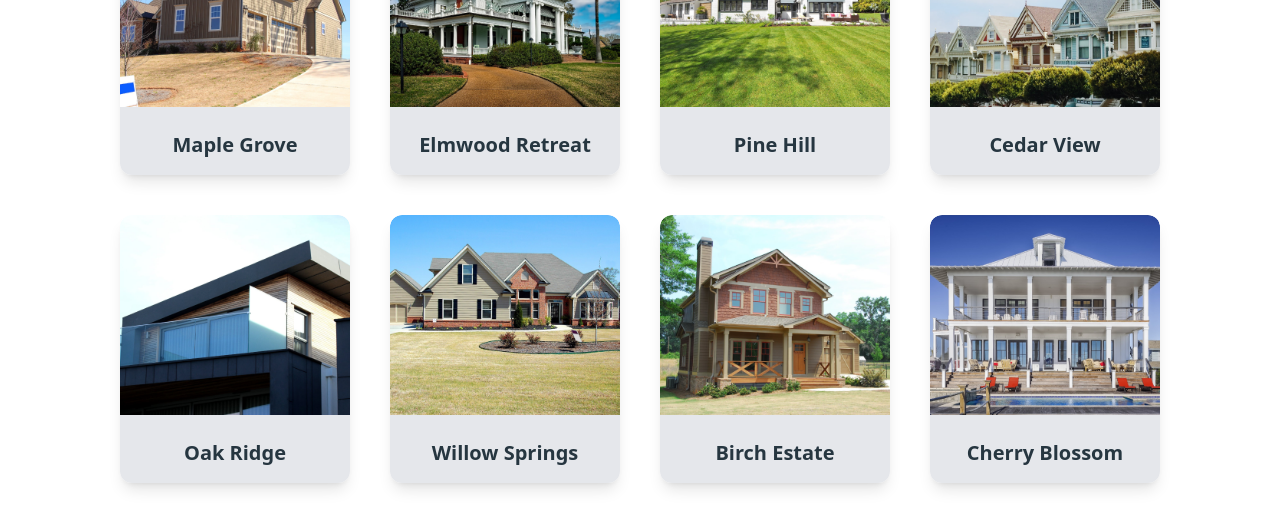
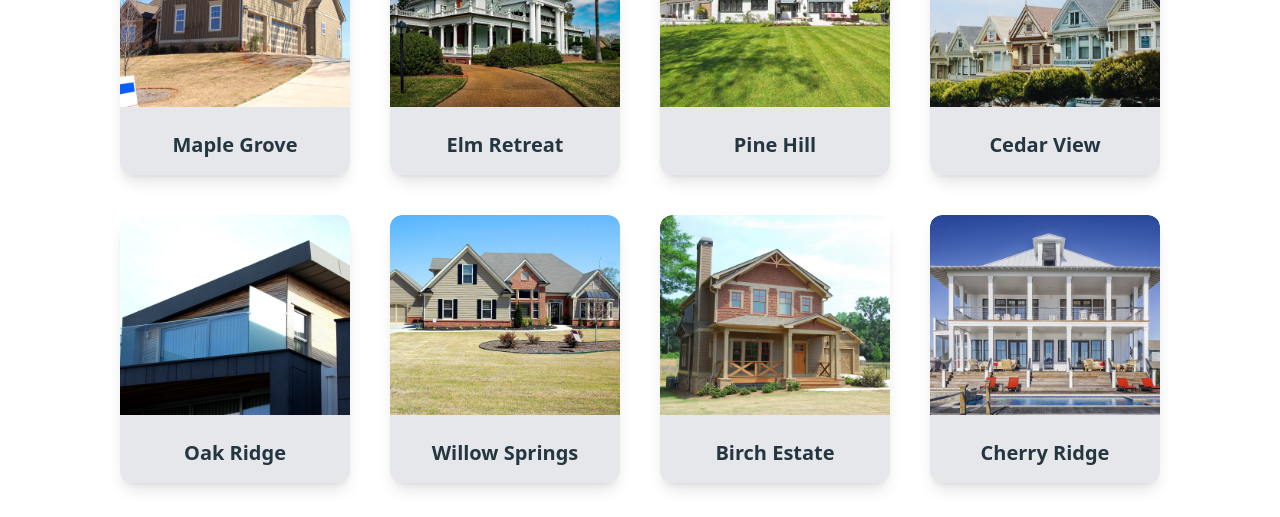
Before and after one commit to ahmedmohamed641/Construction-landing-page, a Next.js app: page /projects in a window 1280 px wide. Shown: the part 900-1417 px from the top of the page. Built offline with nearby package versions, Linux system fonts and the light colour scheme.

Commit message:
fixed wrong text

```diff
--- a/components/ProjectsCards/ProjectsCards.jsx
+++ b/components/ProjectsCards/ProjectsCards.jsx
@@ -44,7 +44,7 @@ const ProjectsCards = () => {
           </figure>
           <div className="flex flex-col gap-4 pt-6 bg-gray-200 p-4">
             <h3 className="text-navy  xs:text-md md:text-xl capitalize font-semibold transition-colors duration-300 hover:text-blue-600">
-              Elmwood Retreat
+              Elm Retreat
             </h3>
           </div>
         </section>
@@ -148,7 +148,7 @@ const ProjectsCards = () => {
           </figure>
           <div className="flex flex-col gap-4 pt-6 bg-gray-200 p-4">
             <h3 className="text-navy xs:text-md md:text-xl  capitalize font-semibold transition-colors duration-300 hover:text-blue-600">
-              Cherry Blossom
+              Cherry Ridge
             </h3>
           </div>
         </section>
```
